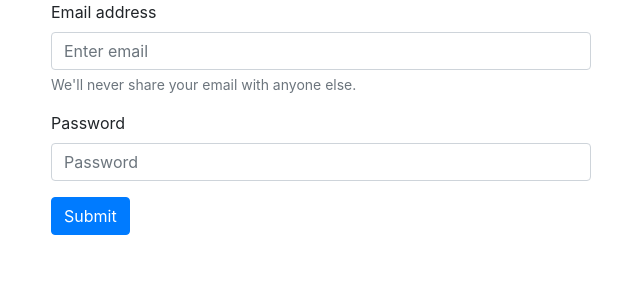
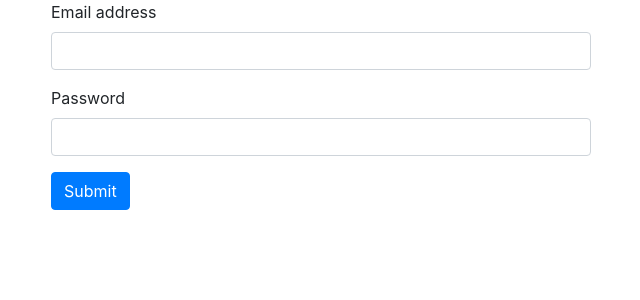
Before and after one commit to andaica/react-template, a React (Create React App) app: page /login in a window 1280 px wide. Shown: the top 300 px of the page, without its empty margins (319-959 px from the left). Built offline with nearby package versions, Linux system fonts and the light colour scheme.

Commit message:
add request

```diff
--- a/package.json
+++ b/package.json
@@ -11,12 +11,14 @@
     "@types/react": "^17.0.0",
     "@types/react-dom": "^17.0.0",
     "@types/react-router-dom": "^5.1.7",
+    "axios": "^0.21.1",
     "bootstrap": "^4.6.0",
     "mobx": "^6.1.8",
     "node-sass": "^5.0.0",
     "react": "^17.0.2",
     "react-bootstrap": "^1.5.2",
     "react-dom": "^17.0.2",
+    "react-hook-form": "^7.0.4",
     "react-router-dom": "^5.2.0",
     "react-scripts": "4.0.3",
     "typescript": "^4.1.2",
--- /dev/null
+++ b/src/core/config/index.ts
@@ -0,0 +1 @@
+export const API_ENDPOINT = '127.0.0.1:5000'
--- /dev/null
+++ b/src/models/base/auth.ts
@@ -0,0 +1,33 @@
+export const excludedList = ['/user/login', '/user/refresh_token'];
+
+const authKey = 'auth_token_key';
+
+export interface UserToken {
+  access_token: string;
+}
+
+export function getToken(): UserToken | null | undefined {
+  const str = localStorage.getItem(authKey);
+  if (!str) return null;
+  return JSON.parse(str);
+}
+
+// export function getRoleAlias(): string | null {
+//   const str = localStorage.getItem(authKey);
+//   if (str) {
+//     const userToken: UserToken = JSON.parse(str);
+//     const roleId = userToken.role_id;
+//     if (RoleAlias[roleId]) {
+//       return RoleAlias[roleId];
+//     }
+//   }
+//   return null;
+// }
+
+export function setToken(token: UserToken | null | undefined): void {
+  if (token) {
+    localStorage.setItem(authKey, JSON.stringify(token));
+  } else {
+    localStorage.removeItem(authKey);
+  }
+}
--- /dev/null
+++ b/src/models/base/http_client.ts
@@ -0,0 +1,105 @@
+/* eslint-disable import/prefer-default-export */
+import axios, { AxiosRequestConfig } from 'axios';
+import { API_ENDPOINT } from 'core/config';
+import { UserToken, setToken, getToken, excludedList } from './auth';
+
+// declare global {
+//   interface Window {
+//     API_ENDPOINT: string;
+//   }
+// }
+
+export const API_NOTIFIER = 'API-NOTIFIER';
+const E_INVALID_ACCESS_TOKEN = 'E_INVALID_ACCESS_TOKEN';
+
+const httpClient = axios.create({
+  baseURL: API_ENDPOINT,
+});
+
+async function reqInterceptors(
+  config: AxiosRequestConfig
+): Promise<AxiosRequestConfig> {
+  if (excludedList.includes(config.url || '')) {
+    return { ...config, headers: { debugid: 0 } };
+  }
+
+  // let authToken = getToken();
+  // if (!authToken) {
+  //   // required login
+  //   throw new Error(E_INVALID_ACCESS_TOKEN);
+  // }
+
+  // post/put data modifier
+  const data = { ...config.data };
+  if (config.method === 'post' || config.method === 'put') {
+    Object.keys(data).forEach((key) => {
+      const val = data[key];
+      if (val === '' || (Array.isArray(val) && val.length < 1)) {
+        data[key] = null;
+        console.log('null req data:', key, val);
+      }
+    });
+  }
+  const newConfig = {
+    ...config,
+    headers: {
+      // Authorization: authToken.access_token,
+      'Access-Control-Allow-Origin': '*',
+    },
+    data,
+  };
+
+  return newConfig;
+}
+
+export async function request(config: AxiosRequestConfig): Promise<any> {
+  try {
+    const reqConfig = await reqInterceptors(config);
+    const res = await httpClient.request(reqConfig);
+    return res.data.data;
+  } catch (error) {
+    console.log('request error: ', error.response, error);
+    if (error.response) {
+      console.error(error.response);
+    } else if (error.message) {
+      console.error(error.messages);
+    } else {
+      console.error(error);
+    }
+
+    return Promise.reject(error);
+  }
+}
+
+export function get(
+  url: string,
+  params?: any,
+  config?: AxiosRequestConfig
+): Promise<any> {
+  return request({ ...config, url, params });
+}
+
+export function post(
+  url: string,
+  data?: any,
+  config?: AxiosRequestConfig
+): Promise<any> {
+  console.log(data);
+  return request({ ...config, url, method: 'post', data });
+}
+
+export function put(
+  url: string,
+  data?: any,
+  config?: AxiosRequestConfig
+): Promise<any> {
+  return request({ ...config, url, method: 'put', data });
+}
+
+export function del(
+  url: string,
+  data?: any,
+  config?: AxiosRequestConfig
+): Promise<any> {
+  return request({ ...config, url, method: 'delete', data });
+}
--- /dev/null
+++ b/src/models/base/type.ts
@@ -0,0 +1,5 @@
+export type ApiRes<T> = {
+  code: 'SUCCESS' | string; // result code
+  data?: T; // response data
+  msg?: string; // error message
+};
--- a/src/modules/login/index.tsx
+++ b/src/modules/login/index.tsx
@@ -1,9 +1,9 @@
-import router from "../../core/router";
-import Login from "./login";
+import router from 'core/router';
+import Login from './login';
 
 const LoginModule = () => {
   router.addRouter({
-    path: "/login",
+    path: '/login',
     view: <Login />,
   });
 };
--- a/src/modules/login/login.tsx
+++ b/src/modules/login/login.tsx
@@ -1,48 +1,50 @@
-import React, { useState } from "react";
-import { Button, Col, Container, Form, Row } from "react-bootstrap";
-import "./login.css";
+import React, { useState } from 'react';
+import { Button, Col, Container, Form, Row } from 'react-bootstrap';
+import { useForm } from 'react-hook-form';
+import * as HTTPClient from 'models/base/http_client';
+import './login.css';
+
+interface IFormInput {
+  username: String;
+  password: String;
+}
 
 function Login() {
-  const [email, setEmail] = useState('');
-  const [password, setPassword] = useState('');
+  const {
+    register,
+    handleSubmit,
+    formState: { errors },
+  } = useForm<IFormInput>();
 
-  const handleSubmit = (event: React.FormEvent) => {
-    const state = {email, password}
-    alert("A state was submitted: " + JSON.stringify(state));
-    event.preventDefault();
-  }
+  const onSubmit = (data: IFormInput) => {
+    console.log(data);
+    console.log(HTTPClient.post('api/users/login', data));
+  };
 
   return (
     <Container>
-      <Row className="justify-content-md-center">
+      <Row className='justify-content-md-center'>
         <Col sm={6}>
-          <Form onSubmit={handleSubmit} className="login">
-            <Form.Group controlId="formBasicEmail">
+          <Form onSubmit={handleSubmit(onSubmit)} className='login'>
+            <Form.Group controlId='formEmail'>
               <Form.Label>Email address</Form.Label>
               <Form.Control
-                type="email"
-                name="email"
-                placeholder="Enter email"
-                value={email}
-                onChange={event => setEmail(event.target.value)}
+                {...register('username', { required: true })}
+                type='text'
               />
-              <Form.Text className="text-muted">
-                We'll never share your email with anyone else.
-              </Form.Text>
+              <Form.Text className='text-danger'>{errors.username}</Form.Text>
             </Form.Group>
 
-            <Form.Group controlId="formBasicPassword">
+            <Form.Group controlId='formPassword'>
               <Form.Label>Password</Form.Label>
               <Form.Control
-                type="password"
-                name="password"
-                placeholder="Password"
-                value={password}
-                onChange={event => setPassword(event.target.value)}
+                {...register('password', { required: true })}
+                type='password'
               />
+              <Form.Text className='text-danger'>{errors.password}</Form.Text>
             </Form.Group>
 
-            <Button variant="primary" type="submit">
+            <Button variant='primary' type='submit'>
               Submit
             </Button>
           </Form>
```
Also changed, not shown: src/models/UserModel.ts (added, +12 -0 lines), tsconfig.json (+4 -9 lines), 1 other file (tests, documents, lock files or other folders).
